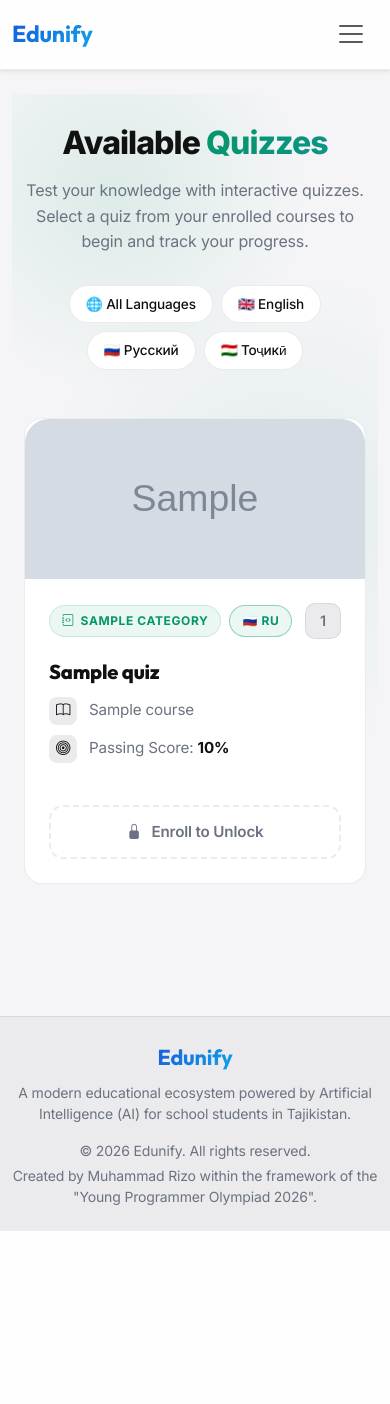
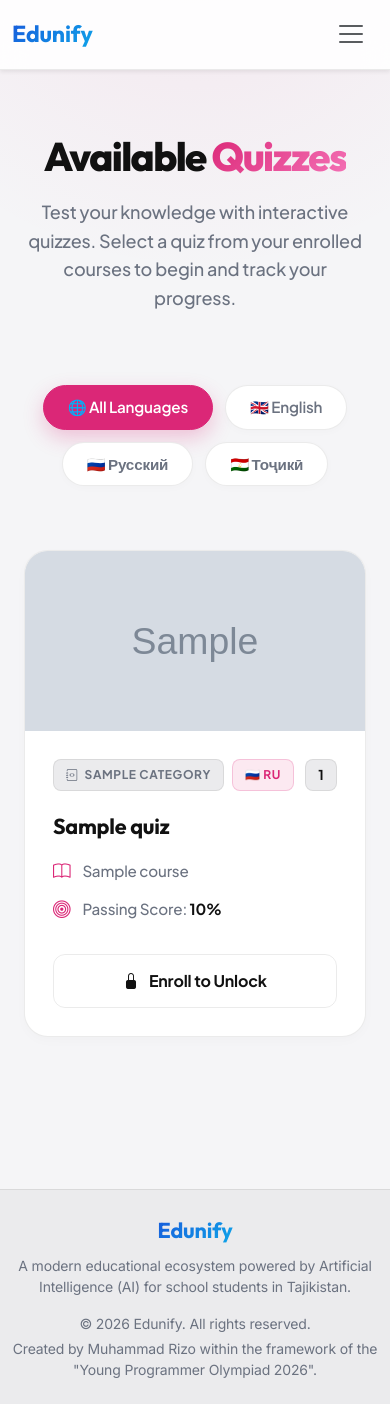
Before and after one commit to mukhammadrizo2009/Edunify, a Django app: page /quiz/ in a window 390 px wide. Before the commit the page ends 1231 px from the top, so only its background shows below. Run offline with Django 5.2, Linux system fonts and the light colour scheme; tables that the repository leaves empty hold one stand-in row (values such as "Sample post"); grey boxes marked "Sample" are stand-in pictures; some libraries are stand-ins or nearby versions.

Commit message:
feat: add responsive quiz listing page with language filtering and empty state handling

```diff
--- a/templates/quiz/list.html
+++ b/templates/quiz/list.html
@@ -3,120 +3,323 @@
 
 {% block extra_css %}
 <style>
+@import url('https://fonts.googleapis.com/css2?family=Plus+Jakarta+Sans:wght@400;500;600;700;800&display=swap');
+
 .quiz-page-wrap {
-    padding: 60px 0 100px;
+    padding: 80px 0 120px;
+    position: relative;
+    font-family: 'Plus Jakarta Sans', sans-serif;
+}
+
+/* Background Gradients */
+.quiz-page-wrap::before {
+    content: '';
+    position: absolute;
+    top: -200px;
+    left: 50%;
+    transform: translateX(-50%);
+    width: 100vw;
+    height: 600px;
+    background: radial-gradient(circle at top, rgba(219, 39, 119, 0.08) 0%, transparent 60%);
+    z-index: 0;
+    pointer-events: none;
+}
+[data-theme="dark"] .quiz-page-wrap::before {
+    background: radial-gradient(circle at top, rgba(219, 39, 119, 0.12) 0%, transparent 60%);
+}
+
+.container {
+    position: relative;
+    z-index: 1;
+}
+
+/* Premium Header */
+.page-header {
+    text-align: center;
+    margin-bottom: 72px;
+}
+.page-header h1 {
+    font-size: 3.5rem;
+    font-weight: 800;
+    color: var(--text-main);
+    margin-bottom: 20px;
+    letter-spacing: -0.04em;
+    line-height: 1.1;
+}
+.page-header h1 span {
+    color: transparent;
+    background: linear-gradient(135deg, #db2777, #f472b6);
+    -webkit-background-clip: text;
+    background-clip: text;
+}
+.page-header p {
+    color: var(--text-muted);
+    font-size: 1.125rem;
+    max-width: 600px;
+    margin: 0 auto;
+    line-height: 1.6;
+    font-weight: 500;
+}
+
+/* Filter Buttons */
+.filter-container {
+    display: flex;
+    justify-content: center;
+    gap: 12px;
+    margin-bottom: 64px;
+    flex-wrap: wrap;
+}
+.btn-filter {
+    display: inline-flex;
+    align-items: center;
+    gap: 8px;
+    padding: 10px 24px;
+    border-radius: 999px;
+    font-weight: 600;
+    font-size: 0.95rem;
+    color: var(--text-muted);
+    background: var(--bg-card);
+    border: 1px solid var(--border-color);
+    text-decoration: none;
+    transition: all 0.3s cubic-bezier(0.16, 1, 0.3, 1);
+    box-shadow: 0 2px 8px rgba(0,0,0,0.02);
+}
+.btn-filter:hover {
+    color: var(--text-main);
+    border-color: #db2777;
+    transform: translateY(-2px);
+    box-shadow: 0 8px 16px rgba(219, 39, 119, 0.1);
+}
+.btn-filter.active {
+    background: #db2777;
+    color: #ffffff;
+    border-color: #db2777;
+    box-shadow: 0 8px 20px rgba(219, 39, 119, 0.25);
+}
+
+/* Grid & Cards */
+.quiz-grid {
+    display: grid;
+    grid-template-columns: repeat(auto-fill, minmax(320px, 1fr));
+    gap: 32px;
+}
+
+.quiz-card {
+    background: var(--bg-card);
+    border: 1px solid var(--border-color);
+    border-radius: 24px;
+    overflow: hidden;
+    transition: all 0.4s cubic-bezier(0.16, 1, 0.3, 1);
+    display: flex;
+    flex-direction: column;
+    box-shadow: 0 4px 12px rgba(0,0,0,0.02);
+    position: relative;
+}
+[data-theme="dark"] .quiz-card {
+    background: rgba(20, 20, 22, 0.7);
+    backdrop-filter: blur(20px);
+    border-color: rgba(255,255,255,0.08);
+}
+.quiz-card:hover {
+    transform: translateY(-6px);
+    box-shadow: 0 24px 48px rgba(0,0,0,0.08);
+    border-color: rgba(219, 39, 119, 0.3);
+}
+[data-theme="dark"] .quiz-card:hover {
+    box-shadow: 0 24px 48px rgba(0,0,0,0.4);
+    border-color: rgba(219, 39, 119, 0.4);
+}
+
+/* Thumbnail Area */
+.quiz-thumb {
+    height: 180px;
+    width: 100%;
     position: relative;
     overflow: hidden;
+    background: var(--bg-darker);
 }
-/* Background ambient glows */
-.quiz-bg-glow-1 {
-    position: absolute; top: -100px; left: -100px; width: 400px; height: 400px;
-    background: radial-gradient(circle, rgba(5,150,105,0.1) 0%, transparent 70%);
-    border-radius: 50%; pointer-events: none; z-index: 0;
+.quiz-thumb img {
+    width: 100%;
+    height: 100%;
+    object-fit: cover;
+    transition: transform 0.6s ease;
 }
-.quiz-bg-glow-2 {
-    position: absolute; top: 20%; right: -150px; width: 500px; height: 500px;
-    background: radial-gradient(circle, rgba(13,148,136,0.08) 0%, transparent 70%);
-    border-radius: 50%; pointer-events: none; z-index: 0;
+.quiz-card:hover .quiz-thumb img {
+    transform: scale(1.05);
+}
+.quiz-thumb-placeholder {
+    width: 100%;
+    height: 100%;
+    display: flex;
+    align-items: center;
+    justify-content: center;
+    background: linear-gradient(135deg, rgba(219, 39, 119, 0.05), rgba(219, 39, 119, 0.1));
+}
+.quiz-thumb-placeholder i {
+    font-size: 3.5rem;
+    color: #db2777;
+    opacity: 0.8;
+}
+[data-theme="dark"] .quiz-thumb-placeholder {
+    background: linear-gradient(135deg, rgba(219, 39, 119, 0.1), rgba(219, 39, 119, 0.2));
 }
 
-.page-header {
-    text-align: center; margin-bottom: 60px; position: relative; z-index: 1;
-}
-.page-header h1 {
-    font-family: 'Inter', sans-serif; font-size: 3rem;
-    font-weight: 800; color: var(--text-main); margin-bottom: 16px;
-    letter-spacing: -0.03em;
-}
-.page-header h1 span {
-    background: linear-gradient(135deg, #059669, #0d9488);
-    -webkit-background-clip: text; background-clip: text;
-    -webkit-text-fill-color: transparent; color: transparent;
-}
-.page-header p {
-    color: var(--text-muted); font-size: 1.15rem; max-width: 650px; margin: 0 auto;
-    line-height: 1.6;
+/* Card Content */
+.quiz-content {
+    padding: 28px;
+    display: flex;
+    flex-direction: column;
+    flex-grow: 1;
 }
 
-.quiz-grid {
-    display: grid; grid-template-columns: repeat(auto-fill, minmax(280px, 1fr)); gap: 30px;
-    position: relative; z-index: 1;
+/* Badges */
+.quiz-badges {
+    display: flex;
+    align-items: center;
+    justify-content: space-between;
+    margin-bottom: 20px;
 }
-.quiz-card {
-    background: var(--bg-card); border: 1px solid var(--border-color);
-    border-radius: 24px; padding: 32px;
-    transition: all 0.4s cubic-bezier(0.16, 1, 0.3, 1);
-    display: flex; flex-direction: column; height: 100%;
-    position: relative; overflow: hidden;
+.badge-group {
+    display: flex;
+    gap: 8px;
 }
-.quiz-card::before {
-    content: ''; position: absolute; top: 0; left: 0; width: 100%; height: 4px;
-    background: linear-gradient(90deg, #059669, #0d9488);
-    opacity: 0; transition: opacity 0.3s ease;
+.badge-item {
+    display: inline-flex;
+    align-items: center;
+    gap: 6px;
+    padding: 6px 12px;
+    border-radius: 8px;
+    font-size: 0.75rem;
+    font-weight: 700;
+    text-transform: uppercase;
+    letter-spacing: 0.05em;
+    background: var(--bg-darker);
+    color: var(--text-muted);
+    border: 1px solid var(--border-color);
 }
-.quiz-card:hover {
-    transform: translateY(-8px);
-    box-shadow: 0 20px 40px rgba(0,0,0,0.06), 0 0 0 1px rgba(5,150,105,0.15);
+.badge-primary {
+    background: rgba(219, 39, 119, 0.1);
+    color: #db2777;
+    border-color: rgba(219, 39, 119, 0.2);
 }
-.quiz-card:hover::before { opacity: 1; }
-
-.quiz-badge-wrap { display: flex; align-items: center; justify-content: space-between; margin-bottom: 20px; }
-.quiz-course-badge {
-    display: inline-flex; align-items: center; gap: 6px;
-    background: rgba(5,150,105,0.08); color: #059669;
-    padding: 6px 12px; border-radius: 999px; font-size: 0.75rem; font-weight: 700;
-    text-transform: uppercase; letter-spacing: 0.05em; border: 1px solid rgba(5,150,105,0.15);
-}
-.quiz-questions-badge {
-    display: inline-flex; align-items: center; justify-content: center;
-    width: 36px; height: 36px; border-radius: 10px;
-    background: var(--bg-darker); border: 1px solid var(--border-color);
-    color: var(--text-muted); font-size: 0.9rem; font-weight: 600;
+.badge-count {
+    display: flex;
+    align-items: center;
+    justify-content: center;
+    width: 32px;
+    height: 32px;
+    border-radius: 8px;
+    background: var(--bg-darker);
+    color: var(--text-main);
+    font-weight: 700;
+    font-size: 0.85rem;
+    border: 1px solid var(--border-color);
 }
 
+/* Typography */
 .quiz-title {
-    font-size: 1.4rem; font-weight: 800; color: var(--text-main);
-    margin-bottom: 12px; font-family: 'Outfit', 'Inter', sans-serif; line-height: 1.3;
-}
-.quiz-info-list {
-    list-style: none; padding: 0; margin: 0 0 32px 0; flex-grow: 1;
-}
-.quiz-info-list li {
-    display: flex; align-items: center; gap: 12px;
-    color: var(--text-muted); font-size: 0.95rem; margin-bottom: 10px;
-}
-.quiz-info-list li i {
-    display: flex; align-items: center; justify-content: center;
-    width: 28px; height: 28px; border-radius: 8px;
-    background: var(--bg-darker); color: var(--text-main); font-size: 0.9rem;
+    font-size: 1.35rem;
+    font-weight: 700;
+    color: var(--text-main);
+    margin-bottom: 16px;
+    line-height: 1.4;
+    letter-spacing: -0.01em;
 }
 
-.btn-take {
-    display: flex; align-items: center; justify-content: center; gap: 10px;
-    background: linear-gradient(135deg, #059669, #0d9488);
-    color: #fff; padding: 14px; border-radius: 14px; font-weight: 700; font-size: 1rem;
-    text-decoration: none; transition: all 0.3s ease; border: none; width: 100%;
+/* Info List */
+.quiz-meta {
+    list-style: none;
+    padding: 0;
+    margin: 0 0 32px 0;
+    flex-grow: 1;
+    display: flex;
+    flex-direction: column;
+    gap: 12px;
 }
-.btn-take:hover {
-    box-shadow: 0 8px 24px rgba(5,150,105,0.3); color: #fff; transform: translateY(-2px);
+.quiz-meta li {
+    display: flex;
+    align-items: center;
+    gap: 12px;
+    color: var(--text-muted);
+    font-size: 0.95rem;
+    font-weight: 500;
+}
+.quiz-meta li i {
+    color: #db2777;
+    font-size: 1.1rem;
+}
+
+/* Action Buttons */
+.btn-action {
+    display: flex;
+    align-items: center;
+    justify-content: center;
+    gap: 10px;
+    padding: 14px 24px;
+    border-radius: 12px;
+    font-weight: 700;
+    font-size: 1rem;
+    text-decoration: none;
+    transition: all 0.3s ease;
+    width: 100%;
+    border: none;
+}
+.btn-start {
+    background: #db2777;
+    color: #ffffff !important;
+    box-shadow: 0 4px 12px rgba(219, 39, 119, 0.2);
+}
+.btn-start:hover {
+    background: #be185d;
+    transform: translateY(-2px);
+    box-shadow: 0 8px 24px rgba(219, 39, 119, 0.3);
 }
 .btn-enroll {
-    display: flex; align-items: center; justify-content: center; gap: 10px;
-    background: transparent; border: 2px dashed var(--border-color);
-    color: var(--text-muted); padding: 14px; border-radius: 14px; font-weight: 600; font-size: 0.95rem;
-    text-decoration: none; transition: all 0.3s ease; width: 100%;
+    background: transparent;
+    color: var(--text-main) !important;
+    border: 1px solid var(--border-color);
 }
 .btn-enroll:hover {
-    border-color: var(--text-main); color: var(--text-main); background: rgba(255,255,255,0.02);
+    border-color: #db2777;
+    background: rgba(219, 39, 119, 0.05);
+}
+
+/* Empty State */
+.empty-state {
+    text-align: center;
+    padding: 80px 0;
+}
+.empty-icon {
+    width: 80px;
+    height: 80px;
+    border-radius: 20px;
+    background: var(--bg-card);
+    border: 1px solid var(--border-color);
+    display: flex;
+    align-items: center;
+    justify-content: center;
+    margin: 0 auto 24px;
+    box-shadow: 0 10px 30px rgba(0,0,0,0.03);
+}
+.empty-icon i {
+    font-size: 2.5rem;
+    color: var(--text-muted);
+}
+.empty-state h3 {
+    font-size: 1.5rem;
+    font-weight: 700;
+    color: var(--text-main);
+    margin-bottom: 8px;
+}
+.empty-state p {
+    color: var(--text-muted);
+    font-size: 1.05rem;
 }
 
 @media (max-width: 768px) {
-    .quiz-page-wrap { padding: 30px 0 60px; }
-    .page-header { margin-bottom: 30px; }
-    .page-header h1 { font-size: 2rem; }
-    .page-header p { font-size: 1rem; }
-    .quiz-card { padding: 20px; border-radius: 18px; }
-    .quiz-title { font-size: 1.25rem; }
+    .quiz-page-wrap { padding: 40px 0 80px; }
+    .page-header h1 { font-size: 2.5rem; }
+    .quiz-grid { grid-template-columns: 1fr; }
 }
 </style>
 {% endblock %}
@@ -133,69 +336,64 @@
         </div>
 
         <!-- Language filters -->
-        <div class="d-flex flex-wrap justify-content-center gap-2 mb-5" style="position:relative; z-index:1;">
+        <div class="filter-container">
             <a href="{% url 'quiz_list' %}"
-               class="btn-filter {% if not request.GET.language %}active{% endif %}"
-               style="display:inline-flex; align-items:center; gap:8px; padding:8px 16px; border-radius:999px; text-decoration:none; color:var(--text-main); border:1px solid var(--border-color); background:var(--bg-card);">
+               class="btn-filter {% if not request.GET.language %}active{% endif %}">
                 🌐 {% if lang == 'ru' %}Все языки{% elif lang == 'tj' %}Ҳамаи забонҳо{% else %}All Languages{% endif %}
             </a>
             <a href="?language=en"
-               class="btn-filter {% if request.GET.language == 'en' %}active{% endif %}"
-               style="display:inline-flex; align-items:center; gap:8px; padding:8px 16px; border-radius:999px; text-decoration:none; color:var(--text-main); border:1px solid var(--border-color); background:var(--bg-card);">
+               class="btn-filter {% if request.GET.language == 'en' %}active{% endif %}">
                 🇬🇧 English
             </a>
             <a href="?language=ru"
-               class="btn-filter {% if request.GET.language == 'ru' %}active{% endif %}"
-               style="display:inline-flex; align-items:center; gap:8px; padding:8px 16px; border-radius:999px; text-decoration:none; color:var(--text-main); border:1px solid var(--border-color); background:var(--bg-card);">
+               class="btn-filter {% if request.GET.language == 'ru' %}active{% endif %}">
                 🇷🇺 Русский
             </a>
             <a href="?language=tj"
-               class="btn-filter {% if request.GET.language == 'tj' %}active{% endif %}"
-               style="display:inline-flex; align-items:center; gap:8px; padding:8px 16px; border-radius:999px; text-decoration:none; color:var(--text-main); border:1px solid var(--border-color); background:var(--bg-card);">
+               class="btn-filter {% if request.GET.language == 'tj' %}active{% endif %}">
                 🇹🇯 Тоҷикӣ
             </a>
         </div>
 
         {% if not quizzes %}
-        <div class="text-center py-5" style="position:relative; z-index:1;">
-            <div style="width: 100px; height: 100px; background: var(--bg-card); border: 1px solid var(--border-color); border-radius: 24px; display: flex; align-items: center; justify-content: center; margin: 0 auto 24px; box-shadow: 0 10px 30px rgba(0,0,0,0.05);">
-                <i class="bi bi-inbox fs-1" style="color: var(--text-muted);"></i>
+        <div class="empty-state">
+            <div class="empty-icon">
+                <i class="bi bi-inbox"></i>
             </div>
-            <h3 style="color: var(--text-main); font-family: 'Inter', sans-serif; font-weight: 700; margin-bottom: 8px;">{% if lang == 'tj' %}Ҳозир ҳеҷ гуна тест нест{% elif lang == 'ru' %}Пока нет доступных тестов{% else %}No quizzes available yet{% endif %}</h3>
-            <p style="color: var(--text-muted);">{% if lang == 'tj' %}Устодон ҳоло тест илова накардаанд.{% elif lang == 'ru' %}Учителя еще не добавили тесты.{% else %}Teachers haven't added any quizzes yet.{% endif %}</p>
+            <h3>{% if lang == 'tj' %}Ҳозир ҳеҷ гуна тест нест{% elif lang == 'ru' %}Пока нет доступных тестов{% else %}No quizzes available yet{% endif %}</h3>
+            <p>{% if lang == 'tj' %}Устодон ҳоло тест илова накардаанд.{% elif lang == 'ru' %}Учителя еще не добавили тесты.{% else %}Teachers haven't added any quizzes yet.{% endif %}</p>
         </div>
         {% else %}
         <div class="quiz-grid">
             {% for quiz in quizzes %}
-            <div class="quiz-card" style="padding: 0;">
+            <div class="quiz-card">
                 <!-- Thumbnail -->
-                <div class="position-relative" style="height: 160px; flex-shrink: 0;">
+                <div class="quiz-thumb">
                     {% if quiz.thumbnail %}
-                        <img src="{{ quiz.thumbnail.url }}" alt="{{ quiz.title }}"
-                             class="w-100 h-100" style="object-fit: cover; border-radius: 24px 24px 0 0;">
+                        <img src="{{ quiz.thumbnail.url }}" alt="{{ quiz.title }}">
                     {% else %}
-                        <div class="w-100 h-100 d-flex align-items-center justify-content-center" style="background: var(--bg-darker); border-radius: 24px 24px 0 0;">
-                            <i class="bi bi-patch-question-fill" style="font-size: 3rem; color: var(--color-primary); opacity: .6;"></i>
+                        <div class="quiz-thumb-placeholder">
+                            <i class="bi bi-patch-question-fill"></i>
                         </div>
                     {% endif %}
                 </div>
 
-                <div class="p-4 flex-grow-1 d-flex flex-column">
-                    <div class="quiz-badge-wrap">
-                    <div style="display:flex; gap:8px;">
-                        <span class="quiz-course-badge"><i class="bi bi-journal-code"></i> {{ quiz.lesson.course.category|default:'Course' }}</span>
-                        <span class="quiz-course-badge" style="border-color:rgba(5,150,105,0.4); color:#059669;">
+                <div class="quiz-content">
+                    <div class="quiz-badges">
+                        <div class="badge-group">
+                            <span class="badge-item"><i class="bi bi-journal-code"></i> {{ quiz.lesson.course.category|default:'Course' }}</span>
+                            <span class="badge-item badge-primary">
                                 {% if quiz.language == 'ru' %}🇷🇺 RU
                                 {% elif quiz.language == 'tj' %}🇹🇯 TJ
                                 {% else %}🇬🇧 EN{% endif %}
                             </span>
                         </div>
-                    <span class="quiz-questions-badge" title="{% if lang == 'ru' %}Вопросов{% else %}Questions{% endif %}">{{ quiz.questions.count }}</span>
+                        <span class="badge-count" title="{% if lang == 'ru' %}Вопросов{% else %}Questions{% endif %}">{{ quiz.questions.count }}</span>
                     </div>
 
                     <h3 class="quiz-title">{{ quiz.title|default:quiz.lesson.title }}</h3>
 
-                <ul class="quiz-info-list">
+                    <ul class="quiz-meta">
                         <li>
                             <i class="bi bi-book"></i>
                             <span>{{ quiz.lesson.course.title }}</span>
@@ -207,11 +405,11 @@
                     </ul>
 
                     {% if request.user.is_authenticated and quiz.lesson.course.pk in enrolled_course_ids %}
-                <a href="{% url 'quiz' pk=quiz.pk %}" class="btn-take">
+                    <a href="{% url 'quiz' pk=quiz.pk %}" class="btn-action btn-start">
                         <i class="bi bi-play-fill fs-5"></i> {% if lang == 'tj' %}Тестро оғоз кардан{% elif lang == 'ru' %}Начать тест{% else %}Start Quiz{% endif %}
                     </a>
                     {% else %}
-                <a href="{% url 'course_detail' pk=quiz.lesson.course.pk %}" class="btn-enroll">
+                    <a href="{% url 'course_detail' pk=quiz.lesson.course.pk %}" class="btn-action btn-enroll">
                         <i class="bi bi-lock-fill"></i> {% if lang == 'tj' %}Ба курс аъзо шавед{% elif lang == 'ru' %}Запишитесь на курс{% else %}Enroll to Unlock{% endif %}
                     </a>
                     {% endif %}
```
Lines whose indentation alone changed are shown as unchanged.
